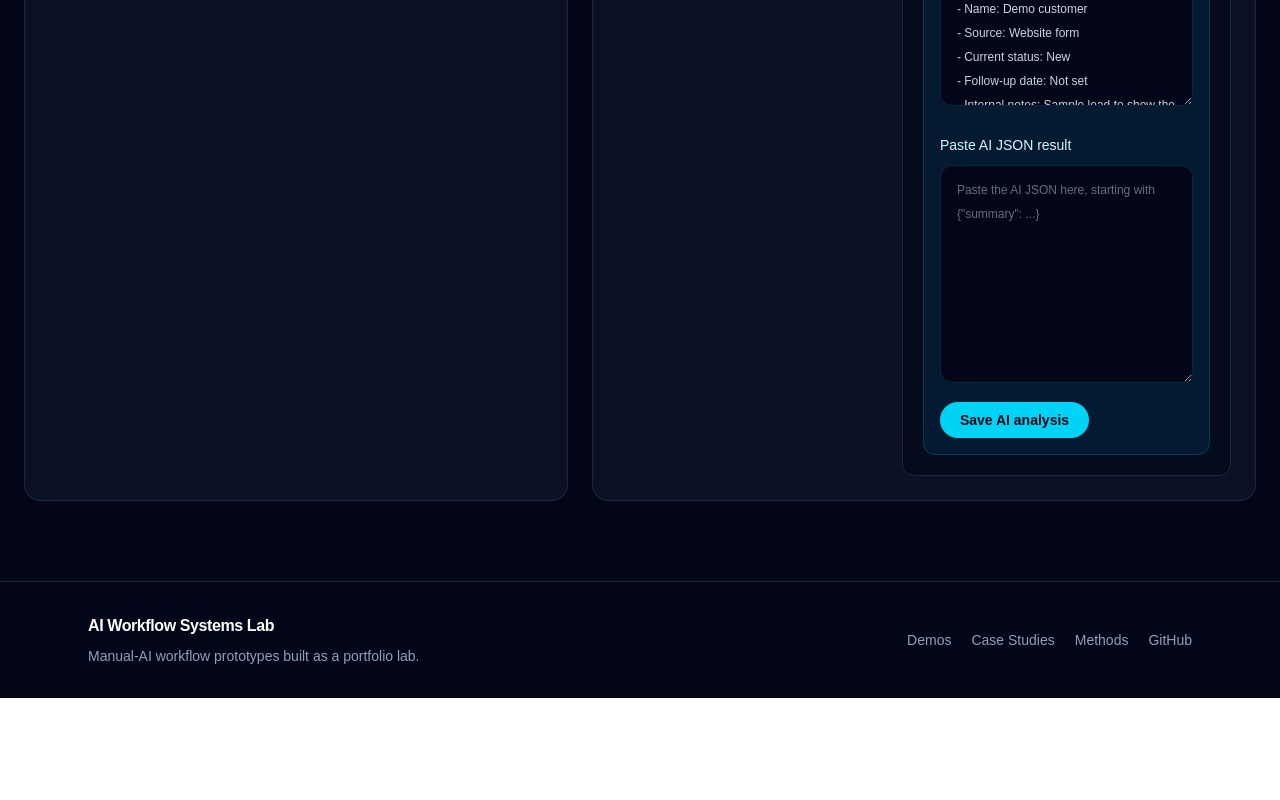
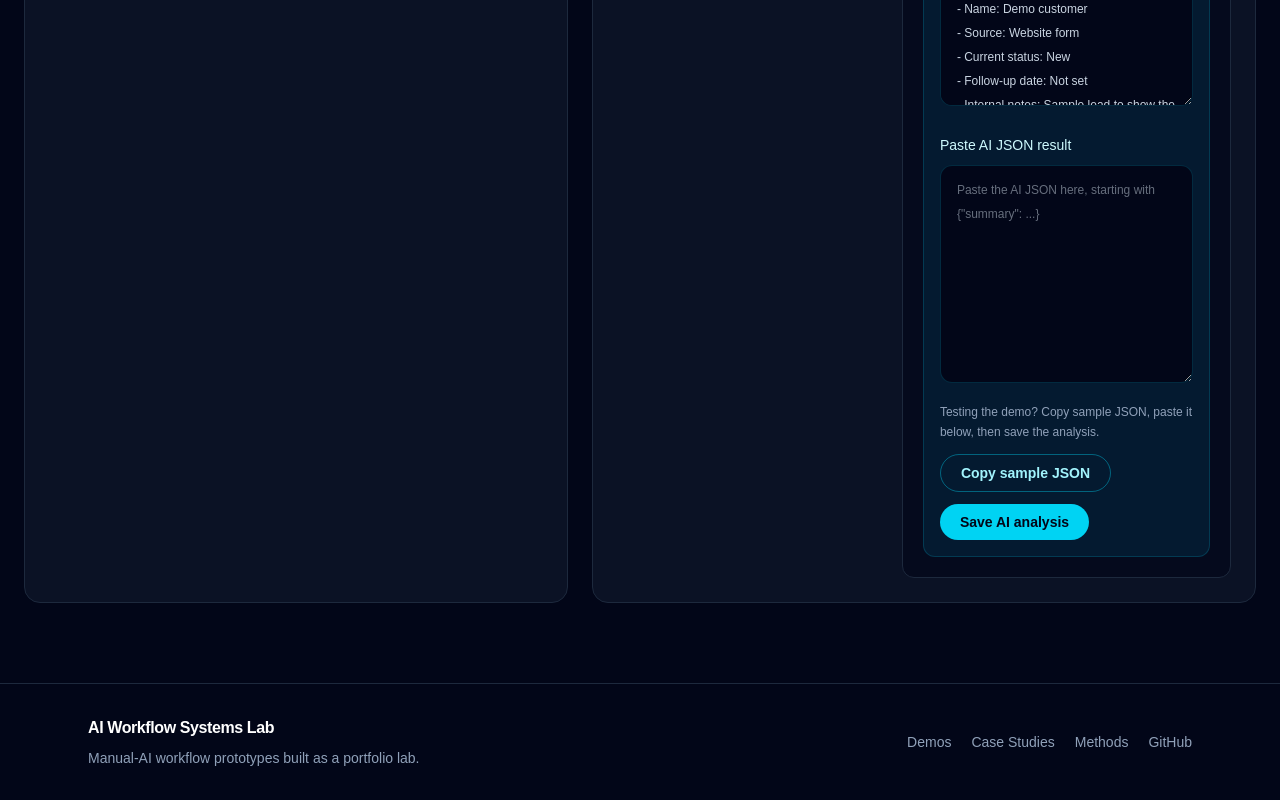
Before and after one commit to solitud3456/ai-workflow-systems-lab, a Next.js app: page /demos/lead-follow-up in a window 1280 px wide. Shown: the part 1669-2469 px from the top of the page. Before the commit the page ends 2367 px from the top, so only its background shows below. Built offline with nearby package versions, Linux system fonts and the light colour scheme.

Commit message:
Add lead sample JSON helper

```diff
--- a/src/app/demos/lead-follow-up/page.tsx
+++ b/src/app/demos/lead-follow-up/page.tsx
@@ -47,6 +47,20 @@ const initialLeads: Lead[] = [
     analysisApproved: false,
   },
 ];
+
+const sampleLeadAnalysis: LeadAnalysis = {
+  summary:
+    "The customer is interested in the service and wants to know the price and availability.",
+  urgency: "medium",
+  customerIntent:
+    "The customer is comparing options and may be ready to book if the price and schedule fit.",
+  suggestedReply:
+    "Hi, thanks for reaching out. I’d be happy to help. Could you tell me which service you are interested in and what date or time works best for you? After that, I can confirm availability and send you the correct price.",
+  nextAction:
+    "Ask the customer to confirm the exact service they want and their preferred date or time.",
+  riskNote:
+    "The customer did not provide enough details about the exact service, preferred schedule, or budget.",
+};
 
 const STORAGE_KEY = "ai-workflow-systems-lab-leads";
 
@@ -216,6 +230,15 @@ Return JSON using this exact shape:
   async function copyLeadPrompt(lead: Lead) {
     await navigator.clipboard.writeText(buildLeadAnalysisPrompt(lead));
     window.alert("Prompt copied. Paste it into ChatGPT or Claude.");
+  }
+
+  async function copySampleJson() {
+    await navigator.clipboard.writeText(
+      JSON.stringify(sampleLeadAnalysis, null, 2),
+    );
+    window.alert(
+      "Sample JSON copied. Paste it into the AI JSON result box.",
+    );
   }
 
   async function copySuggestedReply(lead: Lead) {
@@ -529,6 +552,18 @@ Return JSON using this exact shape:
                         className="mt-2 w-full rounded-xl border border-cyan-500/20 bg-slate-950 px-4 py-3 text-xs leading-6 text-slate-300 outline-none transition focus:border-cyan-400"
                         placeholder='Paste the AI JSON here, starting with {"summary": ...}'
                       />
+                      <p className="mt-3 text-xs leading-5 text-slate-400">
+                        Testing the demo? Copy sample JSON, paste it below, then
+                        save the analysis.
+                      </p>
+                      <div className="mt-3 flex flex-wrap gap-3">
+                        <button
+                          type="button"
+                          onClick={copySampleJson}
+                          className="rounded-full border border-cyan-400/40 px-5 py-2 text-sm font-semibold text-cyan-200 transition hover:border-cyan-300 hover:bg-cyan-500/10"
+                        >
+                          Copy sample JSON
+                        </button>
                         <button
                           type="button"
                           onClick={() =>
@@ -537,10 +572,11 @@ Return JSON using this exact shape:
                               analysisJsonByLeadId[selectedLead.id] ?? "",
                             )
                           }
-                        className="mt-3 rounded-full bg-cyan-400 px-5 py-2 text-sm font-semibold text-slate-950 transition hover:bg-cyan-300"
+                          className="rounded-full bg-cyan-400 px-5 py-2 text-sm font-semibold text-slate-950 transition hover:bg-cyan-300"
                         >
                           Save AI analysis
                         </button>
+                      </div>
                     </div>
                   </div>
 
```
Lines whose indentation alone changed are shown as unchanged.
